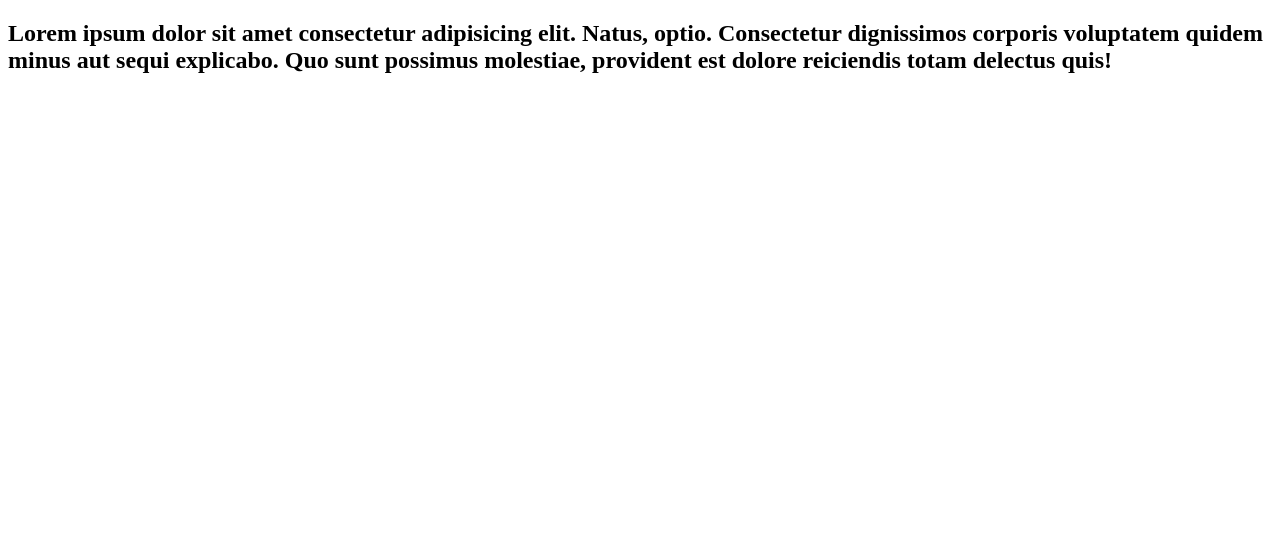
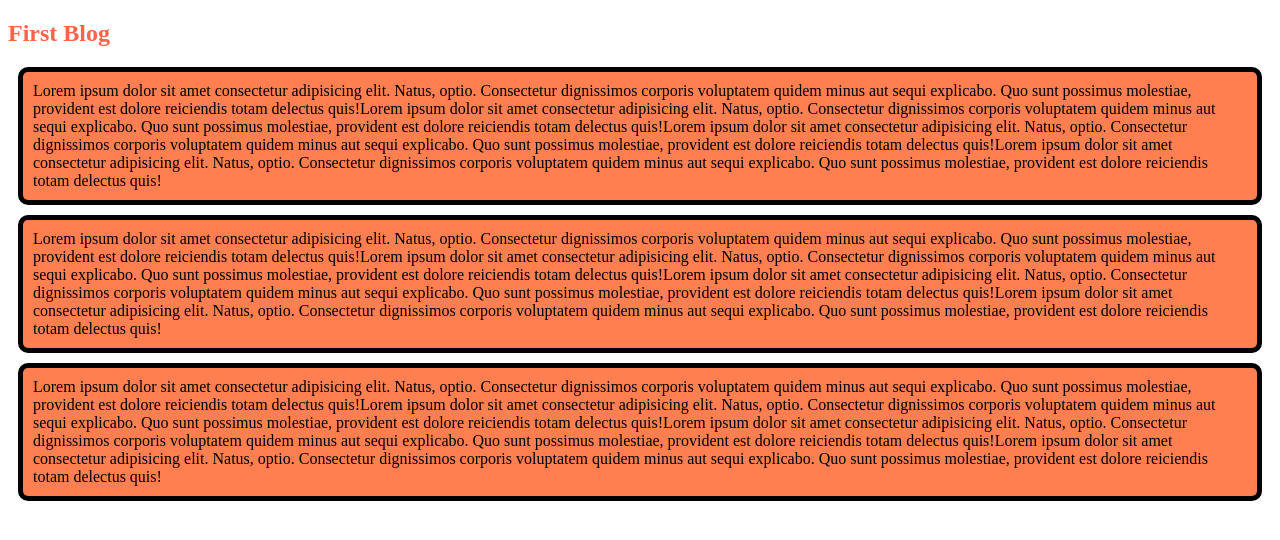
Before and after one commit to JannatulTaiyeba/my-first-repository, a plain HTML site: page index.html in a window 1280 px wide. Drawn offline with Linux system fonts and the light colour scheme.

Commit message:
added new styles

```diff
--- a/index.html
+++ b/index.html
@@ -4,11 +4,24 @@
     <meta charset="UTF-8">
     <meta name="viewport" content="width=device-width, initial-scale=1.0">
     <title>Document</title>
+    <link rel="stylesheet" href="style.css">
 </head>
 <body>
+<body>
     <h2>
-        Lorem ipsum dolor sit amet consectetur adipisicing elit. Natus, optio. Consectetur dignissimos corporis voluptatem quidem minus aut sequi explicabo. Quo sunt possimus molestiae, provident est dolore reiciendis totam delectus quis!
+        First Blog
     </h2>
+
+    <p class="lorem">
+        Lorem ipsum dolor sit amet consectetur adipisicing elit. Natus, optio. Consectetur dignissimos corporis voluptatem quidem minus aut sequi explicabo. Quo sunt possimus molestiae, provident est dolore reiciendis totam delectus quis!Lorem ipsum dolor sit amet consectetur adipisicing elit. Natus, optio. Consectetur dignissimos corporis voluptatem quidem minus aut sequi explicabo. Quo sunt possimus molestiae, provident est dolore reiciendis totam delectus quis!Lorem ipsum dolor sit amet consectetur adipisicing elit. Natus, optio. Consectetur dignissimos corporis voluptatem quidem minus aut sequi explicabo. Quo sunt possimus molestiae, provident est dolore reiciendis totam delectus quis!Lorem ipsum dolor sit amet consectetur adipisicing elit. Natus, optio. Consectetur dignissimos corporis voluptatem quidem minus aut sequi explicabo. Quo sunt possimus molestiae, provident est dolore reiciendis totam delectus quis!
+    </p>
+    <p class="lorem">
+        Lorem ipsum dolor sit amet consectetur adipisicing elit. Natus, optio. Consectetur dignissimos corporis voluptatem quidem minus aut sequi explicabo. Quo sunt possimus molestiae, provident est dolore reiciendis totam delectus quis!Lorem ipsum dolor sit amet consectetur adipisicing elit. Natus, optio. Consectetur dignissimos corporis voluptatem quidem minus aut sequi explicabo. Quo sunt possimus molestiae, provident est dolore reiciendis totam delectus quis!Lorem ipsum dolor sit amet consectetur adipisicing elit. Natus, optio. Consectetur dignissimos corporis voluptatem quidem minus aut sequi explicabo. Quo sunt possimus molestiae, provident est dolore reiciendis totam delectus quis!Lorem ipsum dolor sit amet consectetur adipisicing elit. Natus, optio. Consectetur dignissimos corporis voluptatem quidem minus aut sequi explicabo. Quo sunt possimus molestiae, provident est dolore reiciendis totam delectus quis!
+    </p>
+    <p class="lorem">
+        Lorem ipsum dolor sit amet consectetur adipisicing elit. Natus, optio. Consectetur dignissimos corporis voluptatem quidem minus aut sequi explicabo. Quo sunt possimus molestiae, provident est dolore reiciendis totam delectus quis!Lorem ipsum dolor sit amet consectetur adipisicing elit. Natus, optio. Consectetur dignissimos corporis voluptatem quidem minus aut sequi explicabo. Quo sunt possimus molestiae, provident est dolore reiciendis totam delectus quis!Lorem ipsum dolor sit amet consectetur adipisicing elit. Natus, optio. Consectetur dignissimos corporis voluptatem quidem minus aut sequi explicabo. Quo sunt possimus molestiae, provident est dolore reiciendis totam delectus quis!Lorem ipsum dolor sit amet consectetur adipisicing elit. Natus, optio. Consectetur dignissimos corporis voluptatem quidem minus aut sequi explicabo. Quo sunt possimus molestiae, provident est dolore reiciendis totam delectus quis!
+    </p>
+
 
 </body>
 </html>
--- a/style.css
+++ b/style.css
@@ -0,0 +1,10 @@
+h2{
+    color: tomato;
+}
+.lorem{
+    background-color: coral;
+    padding: 10px;
+    border-radius: 10px;
+    border: 5px solid black;
+    margin: 10px;
+}
```
